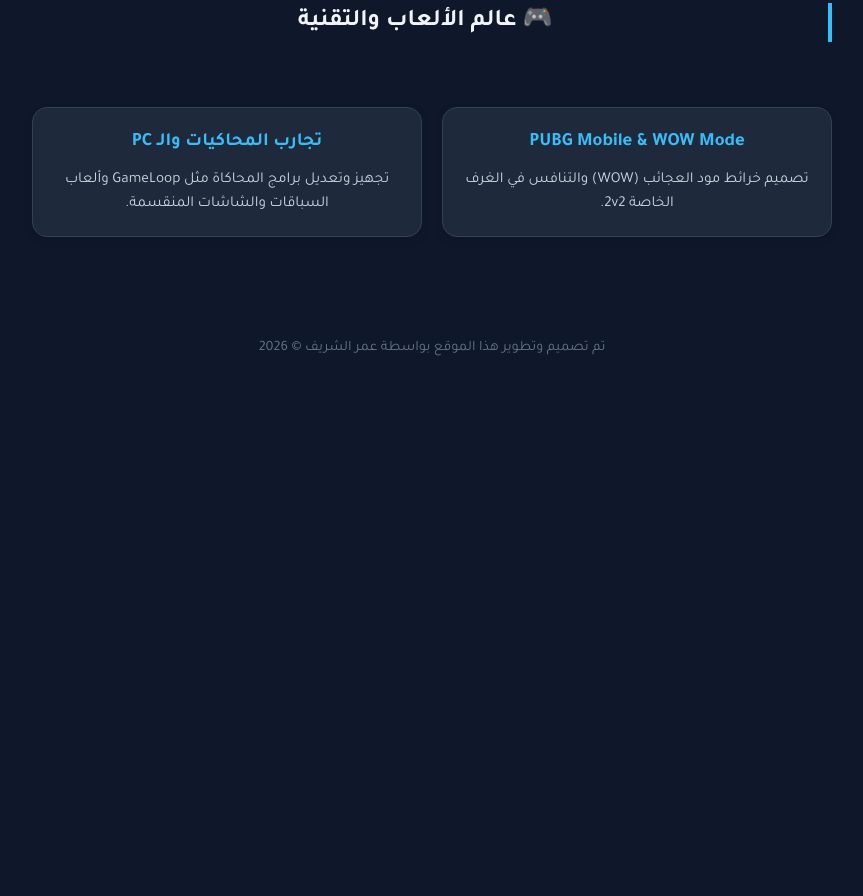
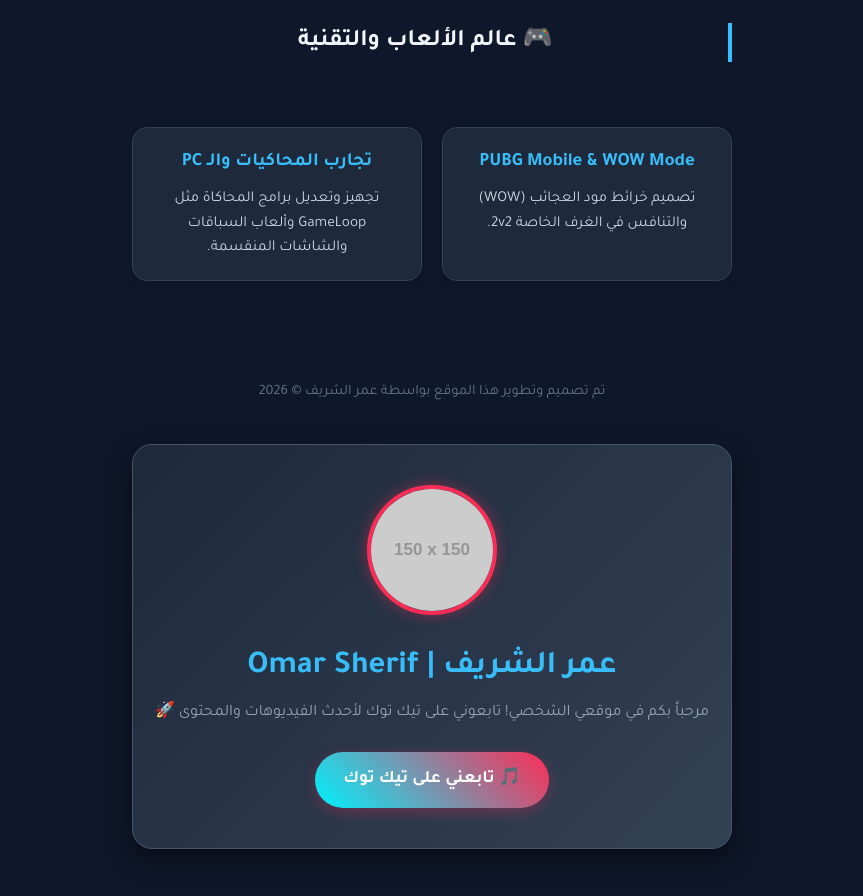
Before and after one commit to omarrefaatemam-ops/my-websaite, a plain HTML site: page index.html in a window 1280 px wide. Shown: the part 998-1894 px from the top of the page, without its empty margins (208-1071 px from the left). Before the commit the page ends 1378 px from the top, so only its background shows below. Drawn offline with Linux system fonts and the light colour scheme; placeholder pictures from the web are drawn by us.

Commit message:
Update index.html

```diff
--- a/index.html
+++ b/index.html
@@ -195,3 +195,107 @@
 
 </body>
 </html>
+<!DOCTYPE html>
+<html lang="ar" dir="rtl">
+<head>
+    <meta charset="UTF-8">
+    <meta name="viewport" content="width=device-width, initial-scale=1.0">
+    <title>عالم عمر الشريف - TikTok Profile</title>
+    <link href="https://fonts.googleapis.com/css2?family=Tajawal:wght@400;700;900&display=swap" rel="stylesheet">
+    <style>
+        * {
+            box-sizing: border-box;
+            margin: 0;
+            padding: 0;
+            font-family: 'Tajawal', sans-serif;
+        }
+        body {
+            background-color: #0f172a;
+            color: #f8fafc;
+            line-height: 1.6;
+            padding: 20px;
+        }
+        .container {
+            max-width: 600px;
+            margin: 40px auto;
+        }
+        header {
+            text-align: center;
+            padding: 40px 20px;
+            background: linear-gradient(135deg, #1e293b, #334155);
+            border-radius: 20px;
+            box-shadow: 0 10px 25px rgba(0,0,0,0.5);
+            border: 1px solid #475569;
+        }
+        /* تصميم الصورة الشخصية الدائرية */
+        .profile-img-link {
+            display: inline-block;
+            margin-bottom: 15px;
+            text-decoration: none;
+        }
+        .profile-img {
+            width: 130px;
+            height: 130px;
+            border-radius: 50%;
+            object-fit: cover;
+            border: 4px solid #fe2c55; /* لون تيك توك الشهير */
+            box-shadow: 0 0 15px rgba(254, 44, 85, 0.4);
+            transition: transform 0.3s ease;
+        }
+        .profile-img:hover {
+            transform: scale(1.08);
+        }
+        header h1 {
+            font-size: 2rem;
+            color: #38bdf8;
+            margin-bottom: 8px;
+        }
+        header p {
+            color: #94a3b8;
+            font-size: 1rem;
+            margin-bottom: 25px;
+        }
+        /* تصميم زر التيك توك الاحترافي */
+        .tiktok-btn {
+            display: inline-flex;
+            align-items: center;
+            justify-content: center;
+            gap: 10px;
+            padding: 14px 28px;
+            background: linear-gradient(45deg, #00f2fe, #fe2c55);
+            color: white;
+            text-decoration: none;
+            border-radius: 30px;
+            font-weight: bold;
+            font-size: 1.1rem;
+            box-shadow: 0 4px 15px rgba(254, 44, 85, 0.3);
+            transition: transform 0.2s, box-shadow 0.2s;
+        }
+        .tiktok-btn:hover {
+            transform: translateY(-3px);
+            box-shadow: 0 6px 20px rgba(254, 44, 85, 0.5);
+        }
+    </style>
+</head>
+<body>
+
+    <div class="container">
+        <header>
+            <!-- الصورة: اضغط عليها للذهاب لتيك توك -->
+            <!-- استبدل رابط الصورة ورابط التيك توك الخاصين بك -->
+            <a href="https://https://www.tiktok.com/@omar.sherif625?_r=1&_t=ZS-99tJIvnmR0v/@اسم_حسابك" target="_blank" class="profile-img-link">
+                <img src="https://via.placeholder.com/150" alt="صورة الملف الشخصي" class="profile-img">
+            </a>
+
+            <h1>عمر الشريف | Omar Sherif</h1>
+            <p>مرحباً بكم في موقعي الشخصي! تابعوني على تيك توك لأحدث الفيديوهات والمحتوى 🚀</p>
+
+            <!-- الزرار: اضغط عليه للذهاب لتيك توك -->
+            <a href="https://www.tiktok.com/@اسم_حسابك" target="_blank" class="tiktok-btn">
+                <span>🎵 تابعني على تيك توك</span>
+            </a>
+        </header>
+    </div>
+
+</body>
+</html>
```
